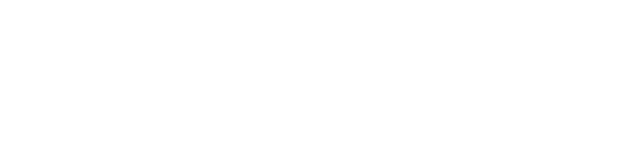
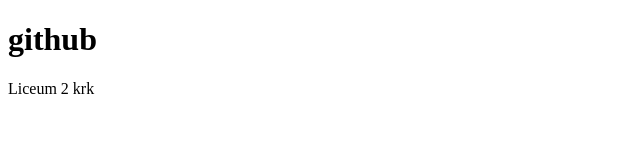
Before and after one commit to DRMALOT/3aHTML, a plain HTML site: page index.html in a window 1280 px wide. Shown: the whole page, without its empty margins (0-640 px from the left). Drawn offline with Linux system fonts and the light colour scheme.

Commit message:
Update index.html

```diff
--- a/index.html
+++ b/index.html
@@ -6,6 +6,7 @@
     <title>Document</title>
 </head>
 <body>
-
+    <h1>github</h1>
+    <p>Liceum 2 krk</p>
 </body>
 </html>
```
